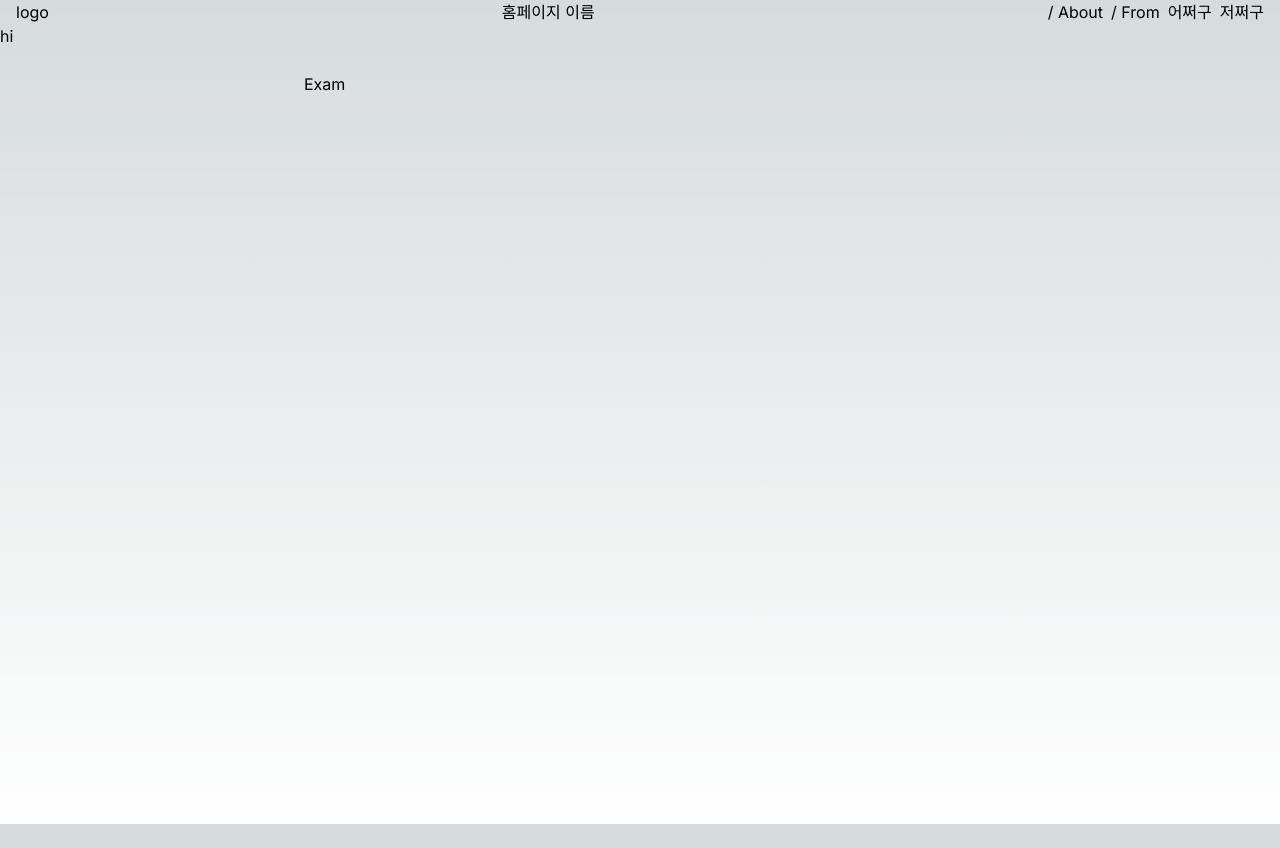
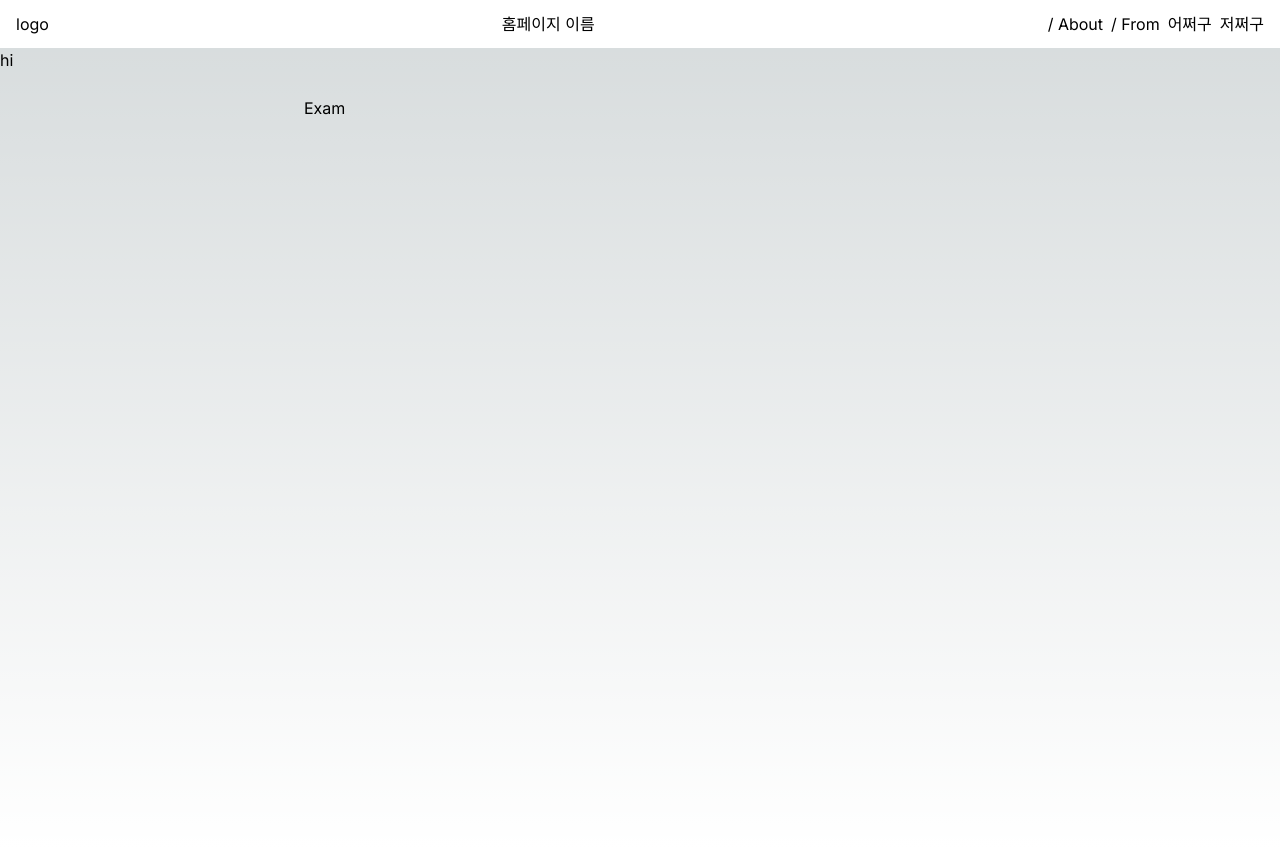
Before and after one commit to imfreeman1/viewer, a Next.js app: page /dashboard in a window 1280 px wide. Before the commit the page ends 824 px from the top, so only its background shows below. Built offline with nearby package versions, Linux system fonts and the light colour scheme.

Commit message:
css 수정

```diff
--- a/src/app/ui/header/index.tsx
+++ b/src/app/ui/header/index.tsx
@@ -3,7 +3,7 @@ import React from 'react';
 
 function Header() {
   return (
-    <div className="flex justify-between mx-4">
+    <div className="sticky flex justify-between px-4 bg-white text-black h-12 items-center">
       <div>logo</div>
       <div>홈페이지 이름</div>
       <Navbar />
```
